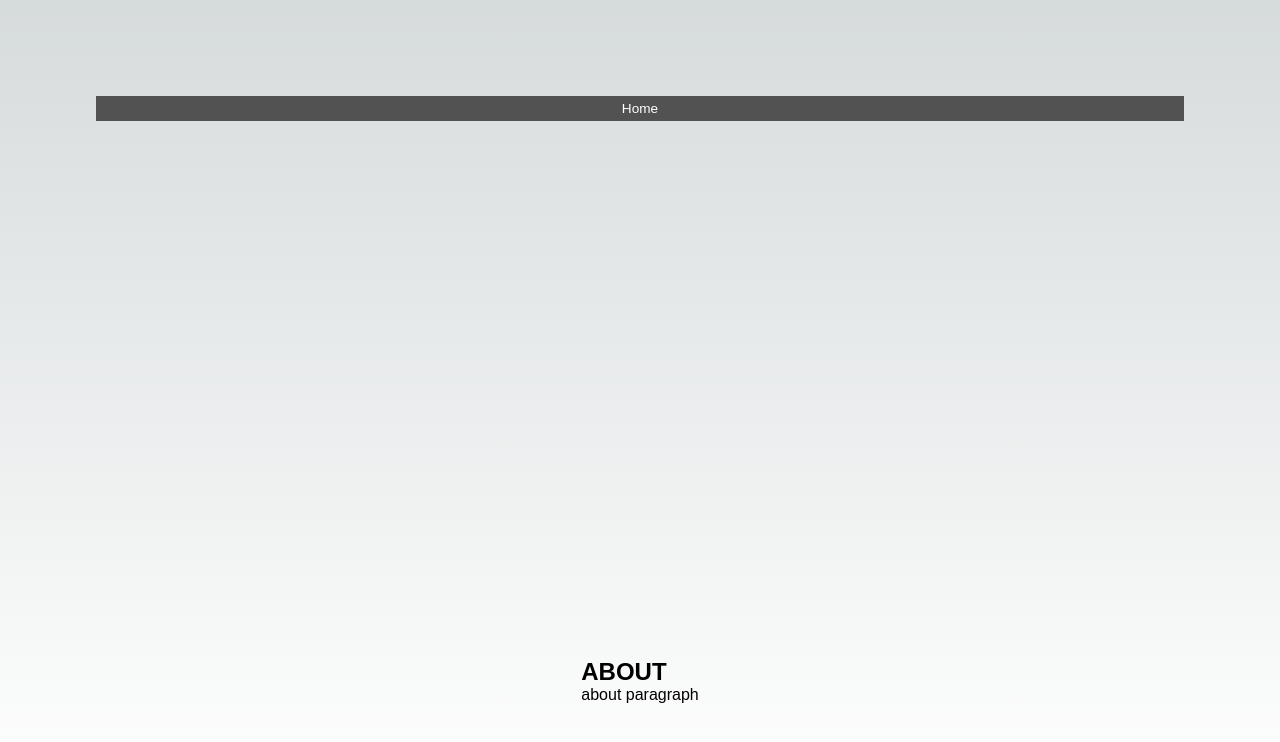
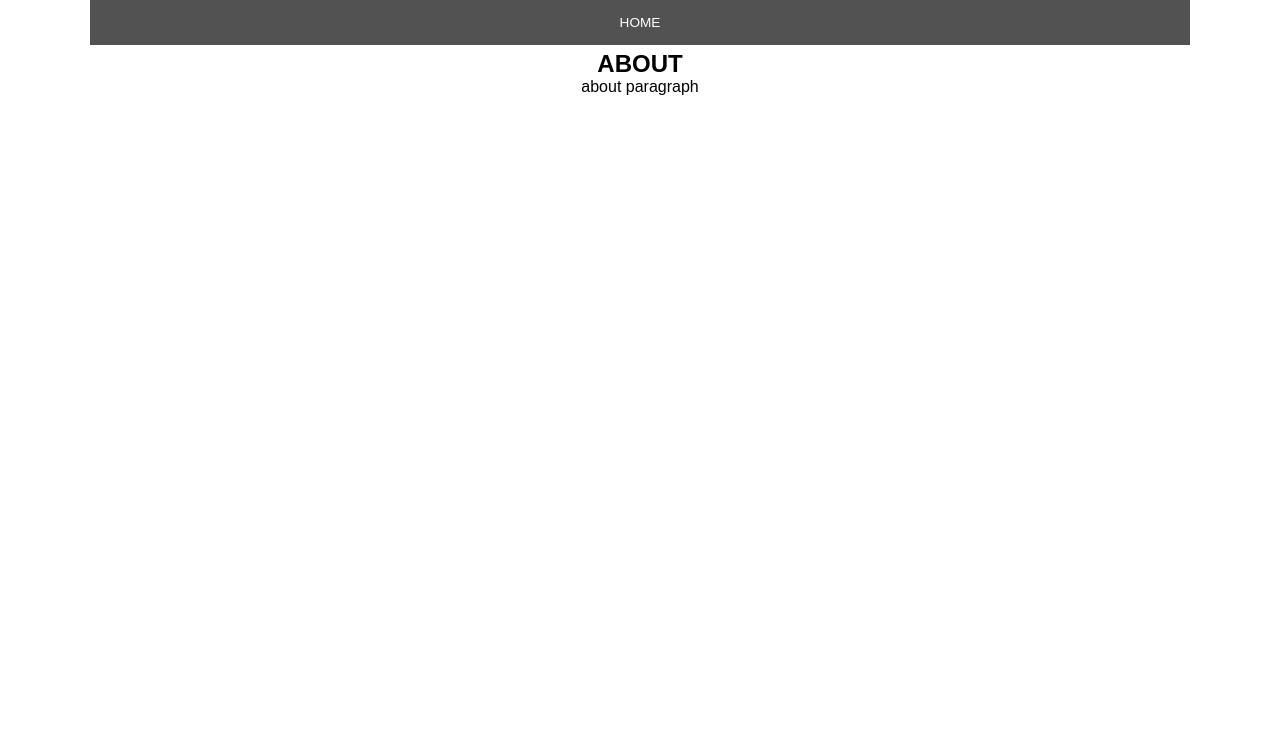
Before and after one commit to BenSolt/nextjs-app, a Next.js app: page /about in a window 1280 px wide. Shown: the top 742 px of the page. Built offline with nearby package versions, Linux system fonts and the light colour scheme.

Commit message:
working on additional styling

```diff
--- a/pages/about.js
+++ b/pages/about.js
@@ -6,10 +6,11 @@ export default function About() {
     return (
         <div>
             <main className={styles.main}>
-                <div className={styles.navbarContainer}>
-                    <Link href="/" className='navItem'>Home</Link>
+                <div className="navbarContainer">
+                    <Link href="/" className='navItem'>HOME</Link>
                 </div>
-                <div>
+
+                <div className="container">
                     <h2>ABOUT</h2>
                     <p>about paragraph</p>
                 </div>
--- a/pages/dogos.js
+++ b/pages/dogos.js
@@ -31,7 +31,7 @@ export default function Dogos() {
         <div>
             <main className={styles.main}>
                 <div className={styles.navbarContainer}>
-                    <Link href="/" className='navItem'>Home</Link>
+                    <Link href="/" className='navItem'>HOME</Link>
                 </div>
                 <div>
 
--- a/styles/Home.module.css
+++ b/styles/Home.module.css
@@ -3,8 +3,8 @@
   flex-direction: column;
   justify-content: space-between;
   align-items: center;
-  padding: 6rem;
-  min-height: 100vh;
+  /* padding: 6rem; */
+  /* min-height: 100vh; */
 }
 
 .description {
--- a/styles/globals.css
+++ b/styles/globals.css
@@ -5,9 +5,9 @@
     'Roboto Mono', 'Oxygen Mono', 'Ubuntu Monospace', 'Source Code Pro',
     'Fira Mono', 'Droid Sans Mono', 'Courier New', monospace;
 
-  --foreground-rgb: 0, 0, 0;
+  /* --foreground-rgb: 0, 0, 0;
   --background-start-rgb: 214, 219, 220;
-  --background-end-rgb: 255, 255, 255;
+  --background-end-rgb: 255, 255, 255; */
 
   --primary-glow: conic-gradient(
     from 180deg at 50% 50%,
--- a/styles/myStyles.css
+++ b/styles/myStyles.css
@@ -1,5 +1,20 @@
+.navbarContainer {
+  display: inherit;
+  justify-content: inherit;
+  align-items: inherit;
+  display: inherit;
+  justify-content: space-evenly;
+  align-items: inherit;
+  font-size: 0.85rem;
+  max-width: var(--max-width);
+  width: 100%;
+  z-index: 2;
+  font-family: var(--font-mono);
+  background-color: rgb(82, 82, 82);
+}
+
 .navItem {
-    padding: 5px;
+    padding: 15px;
     background-color: rgb(82, 82, 82);
     color: white;
 }
@@ -26,20 +41,6 @@ button:hover {
     cursor: pointer;
 }
 
-.navbarContainer {
-    display: inherit;
-    justify-content: inherit;
-    align-items: inherit;
-    display: inherit;
-    justify-content: space-evenly;
-    align-items: inherit;
-    font-size: 0.85rem;
-    max-width: var(--max-width);
-    width: 100%;
-    z-index: 2;
-    font-family: var(--font-mono);
-    background-color: rgb(82, 82, 82);;
-  }
 
 /* ///////////////////////////////////////////////////////////////////////////// */
 
```
Also changed, not shown: pages/index.js (+4 -4 lines), pages/todoHome.js (+10 -8 lines).
